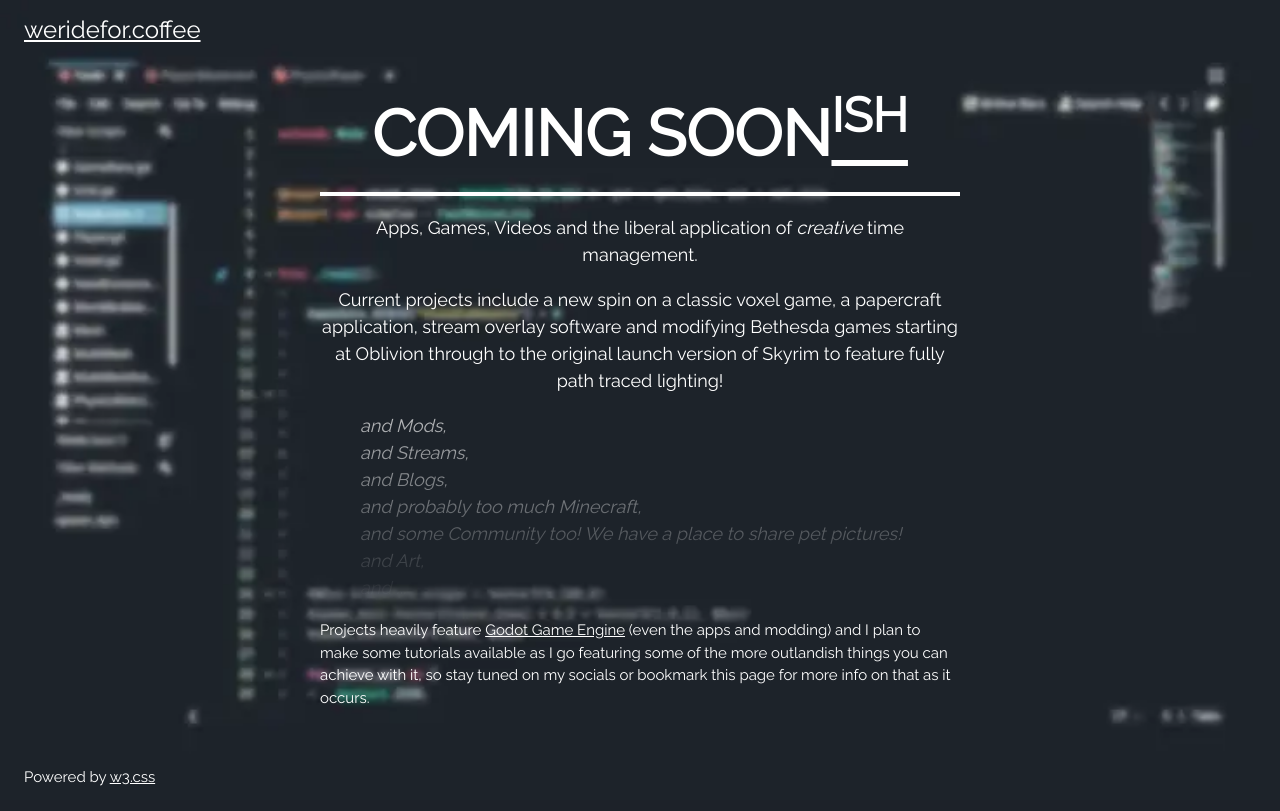
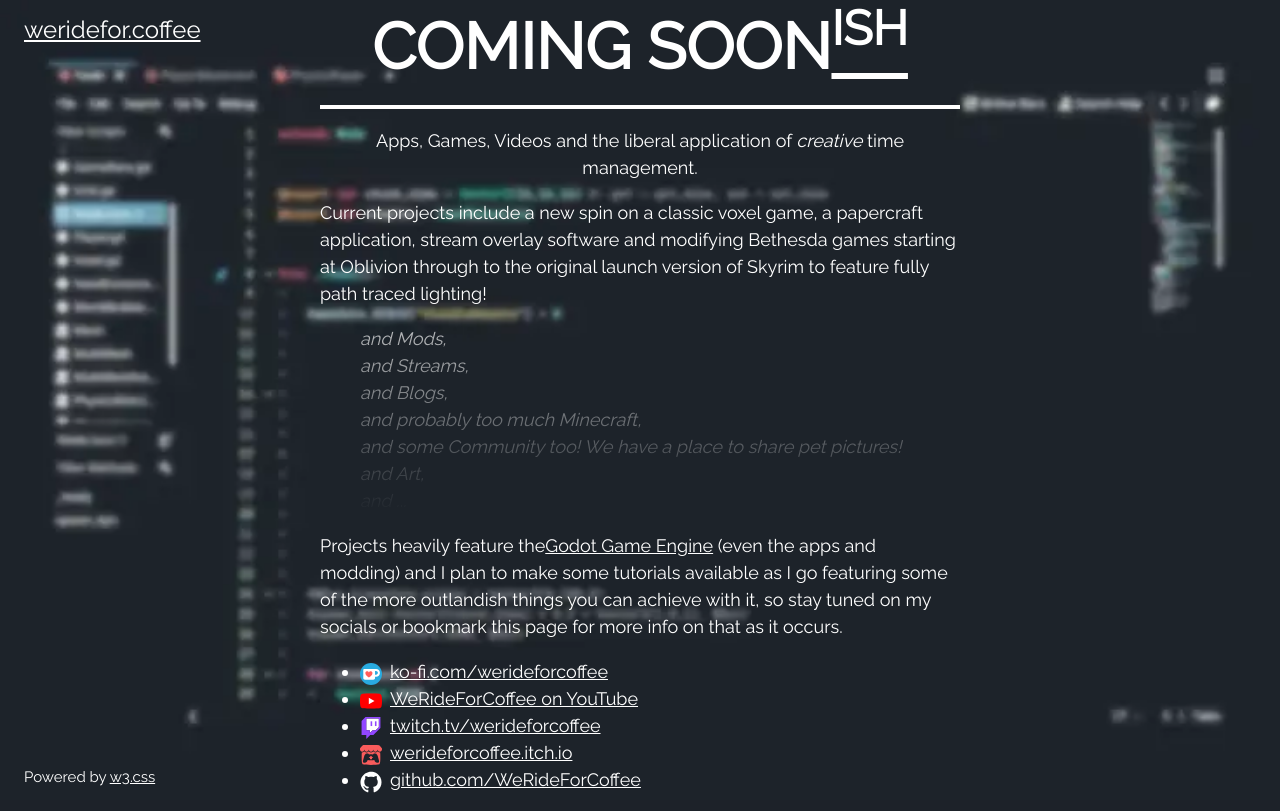
Before and after one commit to WeRideForCoffee/werideforcoffee.github.io, a plain HTML site: page index.html in a window 1280 px wide. Drawn offline with nearby package versions, Linux system fonts and the light colour scheme.

Commit message:
Added Social Media links to the main page, with logos. Updated the README to have some very bare bones info and made some minor layout and formatting ffixes.

```diff
--- a/index.html
+++ b/index.html
@@ -8,8 +8,7 @@
 <link rel="stylesheet" href="typefaces/raleway/raleway.css">
 <!--<link rel="stylesheet" href="typefaces/josefinsans/josefinsans.css">-->
 <style>
-<!--body,h1 {font-family: "Raleway", sans-serif}-->
-body,h1 {font-family: "Raleway", sans-serif}
+body, h1 {font-family: "Raleway", sans-serif}
 body, html {
   background-color: #1d2229;
   height: 100%;
@@ -24,21 +23,23 @@ body, html {
   -webkit-mask-image: linear-gradient(rgba(1,1,1,0.7), transparent);
   mask-image: linear-gradient(rgba(1,1,1,0.7), transparent);
 }
+.logoFloat {
+	float:left; width:22px; height:22px; margin-right:8px; margin-top:5px;
+}
 </style>
 </head>
 <body>
 
 <div class="bgimg w3-display-container w3-animate-opacity w3-text-white">
-<!-- Socials and Links -->
 	<div class="w3-display-topleft w3-padding-large w3-xlarge"style="font-family:Raleway">
-	<u class="w3-monospace">weridefor.coffee<u>
+		<u class="w3-monospace">weridefor.coffee</u><br>
 	</div>
 <!-- Main Flow -->
 	<div class="w3-display-middle">
-	<h1 class="w3-jumbo  w3-center w3-animate-top"><b>COMING SOON<u><sup>ISH</sup></u></b></h1>
+		<h1 class="w3-jumbo w3-center w3-animate-top"><b>COMING SOON<u><sup>ISH</sup></u></b></h1>
 		<hr class="w3-border-white" style="margin:auto;width:100%;border-width:4px;">
 		<p class="w3-large w3-center">Apps, Games, Videos and the liberal application of <i>creative</i> time management.</p>
-	<p class="w3-large w3-center">Current projects include a new spin on a classic voxel game, a papercraft application, stream overlay software and modifying Bethesda games starting at Oblivion through to the original launch version of Skyrim to feature fully path traced lighting!</p>
+		<p class="w3-large">Current projects include a new spin on a classic voxel game, a papercraft application, stream overlay software and modifying Bethesda games starting at Oblivion through to the original launch version of Skyrim to feature fully path traced lighting!</p>
 		<ul>
 			<p class="w3-large fadeout"><i>
 				and Mods,<br>
@@ -50,13 +51,21 @@ body, html {
 				and ...
 			</i></p>
 		</ul>
-	<p>Projects heavily feature <a href="https://godotengine.org/">Godot Game Engine</a> (even the apps and modding) and I plan to make some tutorials available as I go featuring some of the more outlandish things you can achieve with it, so stay tuned on my socials or bookmark this page for more info on that as it occurs.<p>
+		<div class="w3-large">
+			<p>Projects heavily feature the<a href="https://godotengine.org/">Godot Game Engine</a> (even the apps and modding) and I plan to make some tutorials available as I go featuring some of the more outlandish things you can achieve with it, so stay tuned on my socials or bookmark this page for more info on that as it occurs.</p>
+			<ul>
+			<li><a href="https://ko-fi.com/werideforcoffee"><img class="logoFloat" src="images/logos/kofi-icon.svg" alt="Ko Fi Site Link">ko-fi.com/werideforcoffee</a></li>
+			<li><a href="https://www.youtube.com/channel/UCUXmMhXjP84PmRQP4lllQpQ"><img class="logoFloat" src="images/logos/youtube-full-color.svg" alt="Youtube Site Link">WeRideForCoffee on YouTube</li>
+			<li><a href="https://www.twitch.tv/werideforcoffee"><img class="logoFloat" src="images/logos/twitch-full-color.svg" alt="Ko Fi Site Link">twitch.tv/werideforcoffee</a></li>
+			<li><a href="https://werideforcoffee.itch.io/"><img class="logoFloat" src="images/logos/itchio-textless-black.svg" alt="Ko Fi Site Link">werideforcoffee.itch.io</a></li>
+			<li><a href="https://github.com/WeRideForCoffee"><img class="logoFloat" src="images/logos/github-invertocat.svg" alt="Ko Fi Site Link">github.com/WeRideForCoffee</a></li>
+			</ul>
+		</div>
 	</div>
 <!-- W3 Footer -->
 	<div class="w3-display-bottomleft w3-padding-large">
 		Powered by <a href="https://www.w3schools.com/w3css/default.asp" target="_blank">w3.css</a>
 	</div>
 </div>
-
 </body>
 </html>
```
Also changed, not shown: images/logos/github-invertocat.svg (added), images/logos/itchio-textless-black.svg (added), images/logos/kofi-icon.svg (added), images/logos/twitch-full-color.svg (added), images/logos/youtube-full-color.svg (added), 1 other file. Lines whose indentation alone changed are shown as unchanged.
